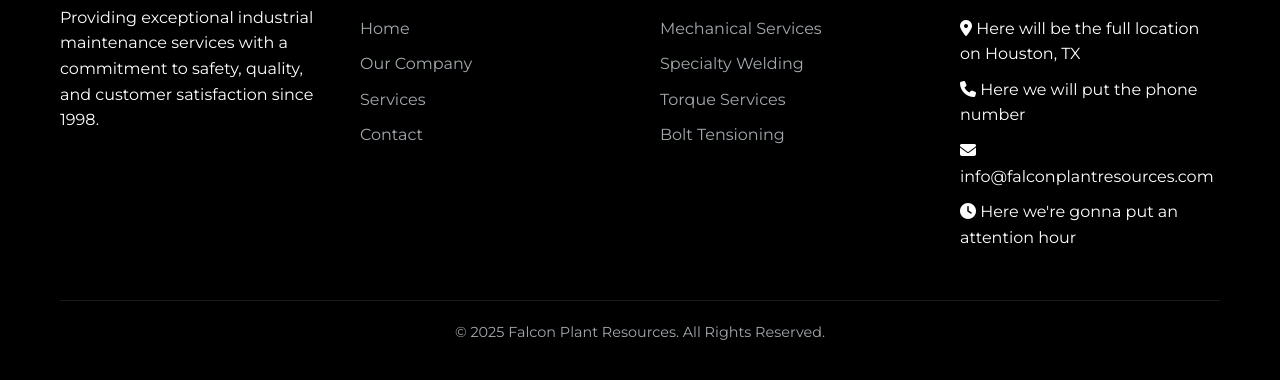
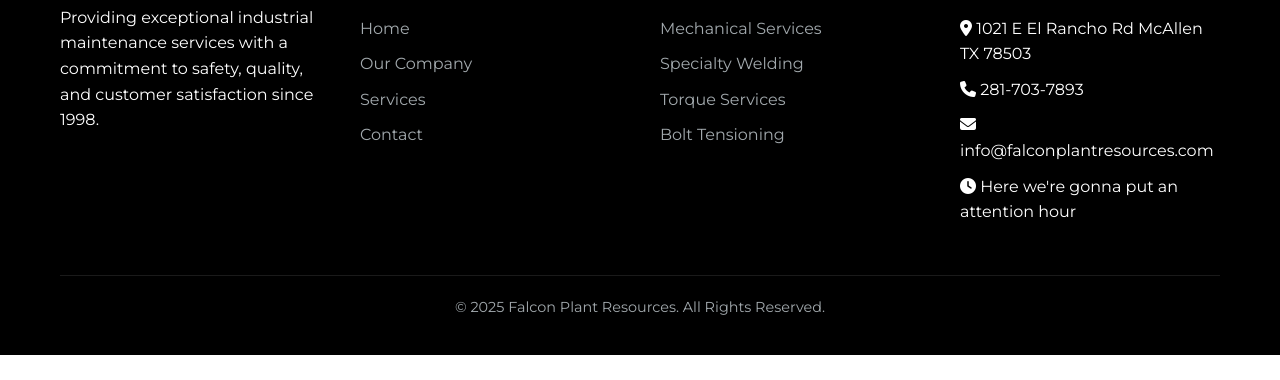
Before and after one commit to SamuelG165/falconplantresources, a plain HTML site: page services/mechanical.html in a window 1280 px wide. Shown: the part 4018-4398 px from the top of the page. After the commit the page ends 4373 px from the top, so only its background shows below. Drawn offline with Linux system fonts and the light colour scheme.

Commit message:
Update mechanical.html

```diff
--- a/services/mechanical.html
+++ b/services/mechanical.html
@@ -962,8 +962,10 @@
                 <div class="footer-links">
                     <h3>Contact Info</h3>
                     <ul>
-                        <li><i class="fas fa-map-marker-alt"></i> Here will be the full location on Houston, TX</li>
-                        <li><i class="fas fa-phone"></i> Here we will put the phone number</li>
+                        <li><i class="fas fa-map-marker-alt"></i> 1021 E El Rancho Rd
+McAllen TX 78503</li>
+                        <li><i class="fas fa-phone"></i> 281-703-7893
+</li>
                         <li><i class="fas fa-envelope"></i> info@falconplantresources.com</li>
                         <li><i class="fas fa-clock"></i> Here we're gonna put an attention hour</li>
                     </ul>
```
